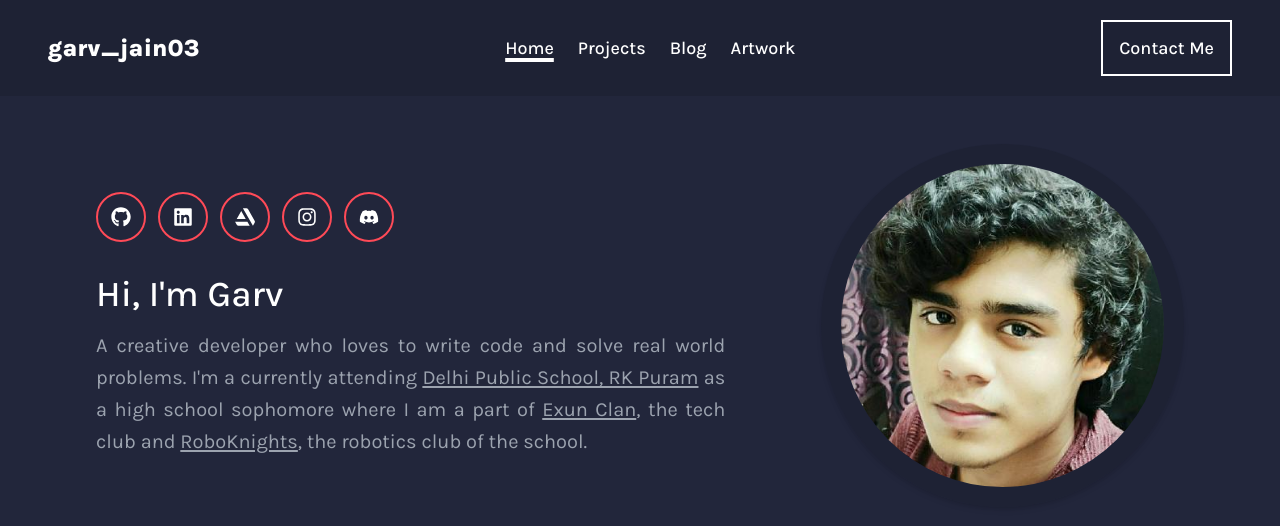
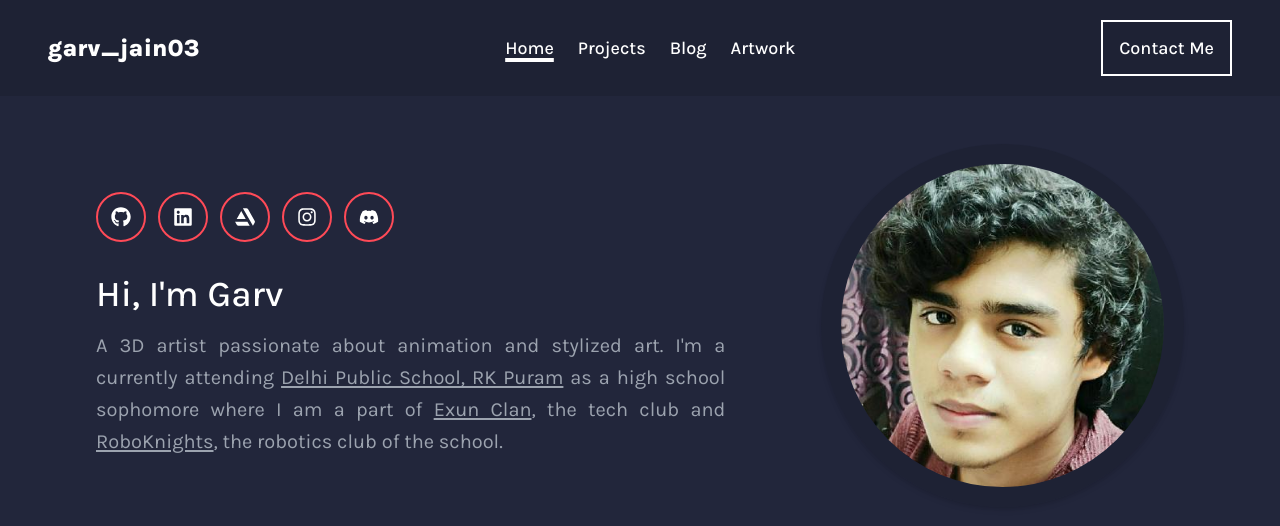
Before and after one commit to GarvJain03/garvjain.me, a Next.js app: page / in a window 1280 px wide. Shown: the top 526 px of the page. Built offline with nearby package versions, Linux system fonts and the light colour scheme.

Commit message:
update about me

```diff
--- a/components/Index/Hero.tsx
+++ b/components/Index/Hero.tsx
@@ -51,8 +51,7 @@ const Hero: React.FC = () => {
         </h2>
 
         <p className="mt-4 text-justify text-xl leading-8 text-gray-400">
-          A creative developer who loves to write code and solve real world
-          problems. I'm a currently attending{' '}
+          A 3D artist passionate about animation and stylized art. I'm a currently attending{' '}
           <a href="//dpsrkp.net" target={`_blank`} className="link">
             Delhi Public School, RK Puram
           </a>{' '}
```
